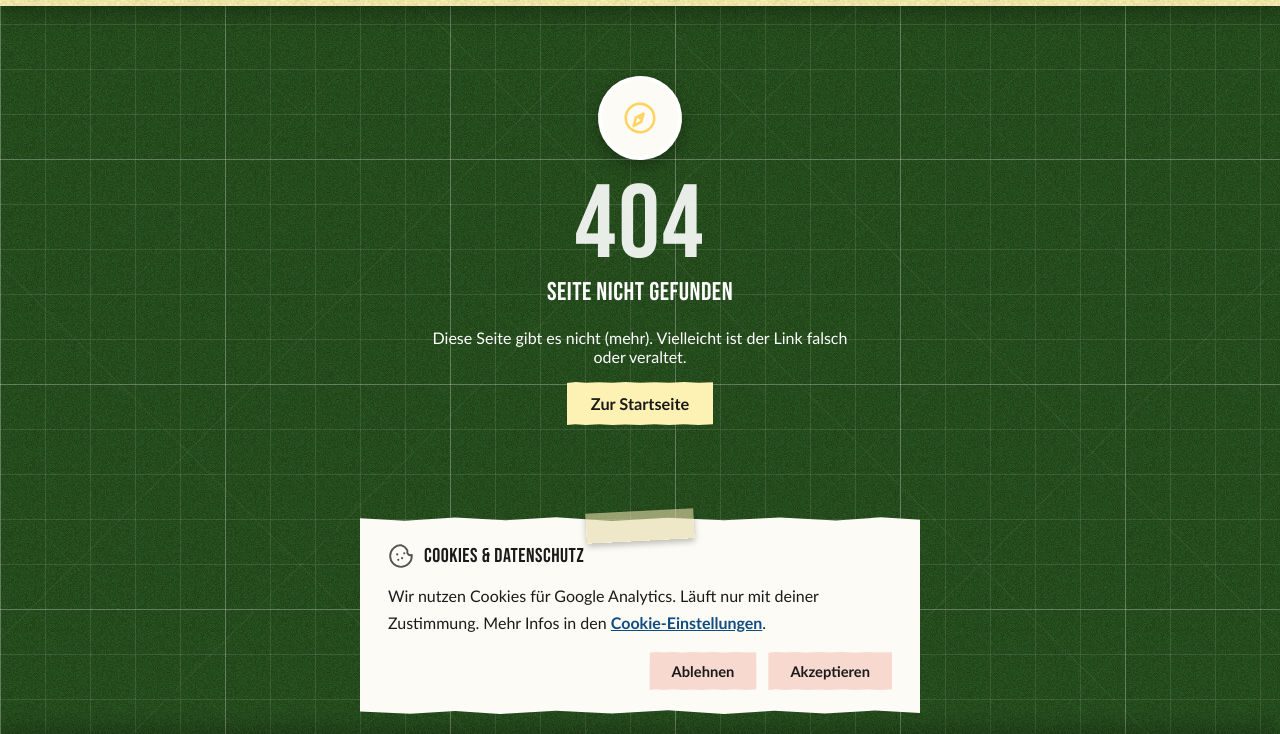
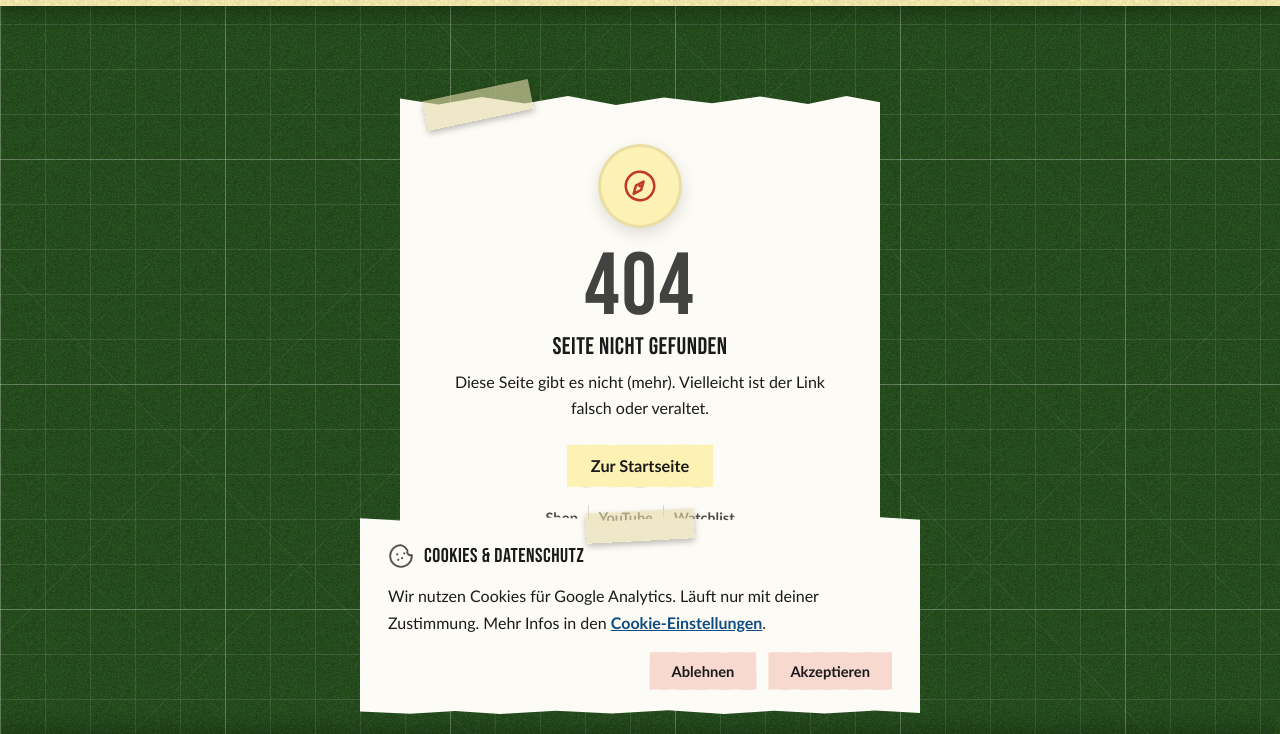
Before and after one commit to zevkev/jamonhd-de, a plain HTML site: page 404.html in a window 1280 px wide. Shown: the part 66-800 px from the top of the page. Drawn offline with Linux system fonts and the light colour scheme; no server answers.

Commit message:
Redesign the 404 page to match the site's actual design language
Same fix as zevkev-de: wrapped the bare white-text-on-mat content in
the same .rip torn-paper card + tape accent every other standalone
page already uses, via a new dedicated .notfound-card style (the
shared .notfound-state/.empty-state classes stay untouched, still used
correctly by the smaller inline login gates and profil.js's own
not-found message). Added a light secondary Shop/YouTube/Watchlist
links row below the primary CTA.

Co-Authored-By: Claude Sonnet 5 <noreply@anthropic.com>

```diff
--- a/404.html
+++ b/404.html
@@ -117,8 +117,19 @@
     document.getElementById("shop-back-link").style.display = "none";
     const root = document.getElementById("product-root");
     if (root) {
+      // A dedicated card, not a reuse of the plain .empty-state/.notfound-state
+      // treatment shared with the account/privat login gates and profil.js's
+      // own not-found message -- those sit inline within an already-decorated
+      // page, so bare white text on the dark mat reads fine there. This is a
+      // whole standalone page with nothing else around it, and used to just
+      // float that same bare text in a sea of empty dark mat with a single
+      // way forward -- reads as noticeably plainer than every other page on
+      // the site. Wrapped in the same .rip torn-paper card + tape accent the
+      // legal pages use, with a few quick links below the primary CTA so a
+      // visitor who followed a dead link has more than one path back in.
       root.innerHTML = `
-        <div class="empty-state notfound-state">
+        <div class="notfound-card rip rip--b">
+          <div class="tape"></div>
           <div class="notfound-icon">
             <svg viewBox="0 0 24 24" fill="none" stroke="currentColor" stroke-width="1.6" stroke-linecap="round" stroke-linejoin="round" aria-hidden="true"><circle cx="12" cy="12" r="9"/><path d="M14.5 9.5l-2 5-5 2 2-5 5-2z"/><circle cx="12" cy="12" r="1" fill="currentColor" stroke="none"/></svg>
           </div>
@@ -126,6 +137,11 @@
           <h2>Seite nicht gefunden</h2>
           <p>Diese Seite gibt es nicht (mehr). Vielleicht ist der Link falsch oder veraltet.</p>
           <a href="/" class="p-btn rip btn-accent">Zur Startseite</a>
+          <div class="notfound-links">
+            <a href="/shop/">Shop</a>
+            <a href="/youtube/">YouTube</a>
+            <a href="/watchlist/">Watchlist</a>
+          </div>
         </div>`;
     }
   }
--- a/css/style.css
+++ b/css/style.css
@@ -1008,6 +1008,77 @@ a.comment-author:hover { text-decoration: underline; }
 }
 .notfound-state h2 { margin-top: 0; }
 
+/* ---------- 404 page's own card (404.html) ----------
+   A dedicated style, not a reuse of .notfound-state above -- that class's
+   bare-white-text-on-the-dark-mat treatment is right for the smaller inline
+   gates it's shared with (account/privat login gates, profil.js's own
+   not-found message), which all sit inside an already-decorated page. This
+   is the entire page with nothing else around it, so it gets the same
+   .rip torn-paper card + tape accent every other standalone page (legal
+   pages, the account page) already uses, with light-paper-appropriate dark
+   text instead of white. */
+.notfound-card {
+  width: 95%;
+  max-width: 480px;
+  margin: 60px auto;
+  padding: 48px 36px 40px;
+  text-align: center;
+  box-sizing: border-box;
+}
+.notfound-card .notfound-icon {
+  width: 84px;
+  height: 84px;
+  margin: 0 auto 16px;
+  border-radius: 50%;
+  background: var(--paper-accent);
+  border: 3px solid rgba(0, 0, 0, 0.08);
+  box-shadow: 0 6px 16px rgba(0, 0, 0, 0.12);
+  display: flex;
+  align-items: center;
+  justify-content: center;
+  color: var(--accent-red);
+  transform: rotate(-6deg);
+  transition: transform 0.3s cubic-bezier(0.175, 0.885, 0.32, 1.275);
+}
+.notfound-card .notfound-icon svg { width: 38px; height: 38px; }
+.notfound-card:hover .notfound-icon { transform: rotate(6deg) scale(1.05); }
+.notfound-card .notfound-number {
+  font-family: "Bebas Neue", "Futura", sans-serif;
+  font-size: clamp(3.5rem, 14vw, 5.5rem);
+  line-height: 1;
+  letter-spacing: 2px;
+  color: var(--text-dark);
+  opacity: 0.82;
+  margin: 0 0 2px;
+}
+.notfound-card h2 { margin: 0 0 10px; font-size: 1.5rem; color: var(--text-dark); }
+.notfound-card p { color: var(--text-dark); line-height: 1.6; margin: 0 0 24px; }
+.notfound-card .btn-accent { margin-bottom: 18px; }
+/* Plain links, not a second row of .p-btn.rip pills -- nesting a .rip
+   torn-card inside this card's own .rip would paint both with the exact
+   same --paper background, rendering the inner one invisible (the project's
+   own established anti-pattern). A lighter secondary row reads correctly
+   as "or try one of these" next to the primary accent CTA above anyway. */
+.notfound-links {
+  display: flex; gap: 8px; justify-content: center; flex-wrap: wrap;
+  align-items: center;
+}
+.notfound-links a {
+  color: var(--text-muted);
+  font-weight: bold;
+  font-size: 0.9rem;
+  text-decoration: none;
+  padding: 4px 2px;
+  border-bottom: 2px solid transparent;
+  transition: color 0.15s ease, border-color 0.15s ease;
+}
+.notfound-links a:hover, .notfound-links a:focus-visible { color: var(--text-dark); border-color: var(--accent-red); }
+.notfound-links a:not(:last-child) { border-right: 1px solid rgba(0, 0, 0, 0.15); padding-right: 10px; }
+:root[data-theme="dark"] .notfound-links a:not(:last-child) { border-right-color: rgba(255, 255, 255, 0.15); }
+@media (max-width: 480px) {
+  .notfound-card { padding: 40px 24px 32px; margin: 36px auto; }
+}
+
 .site-footer {
   width: 100%;
   margin-top: 0;
```
